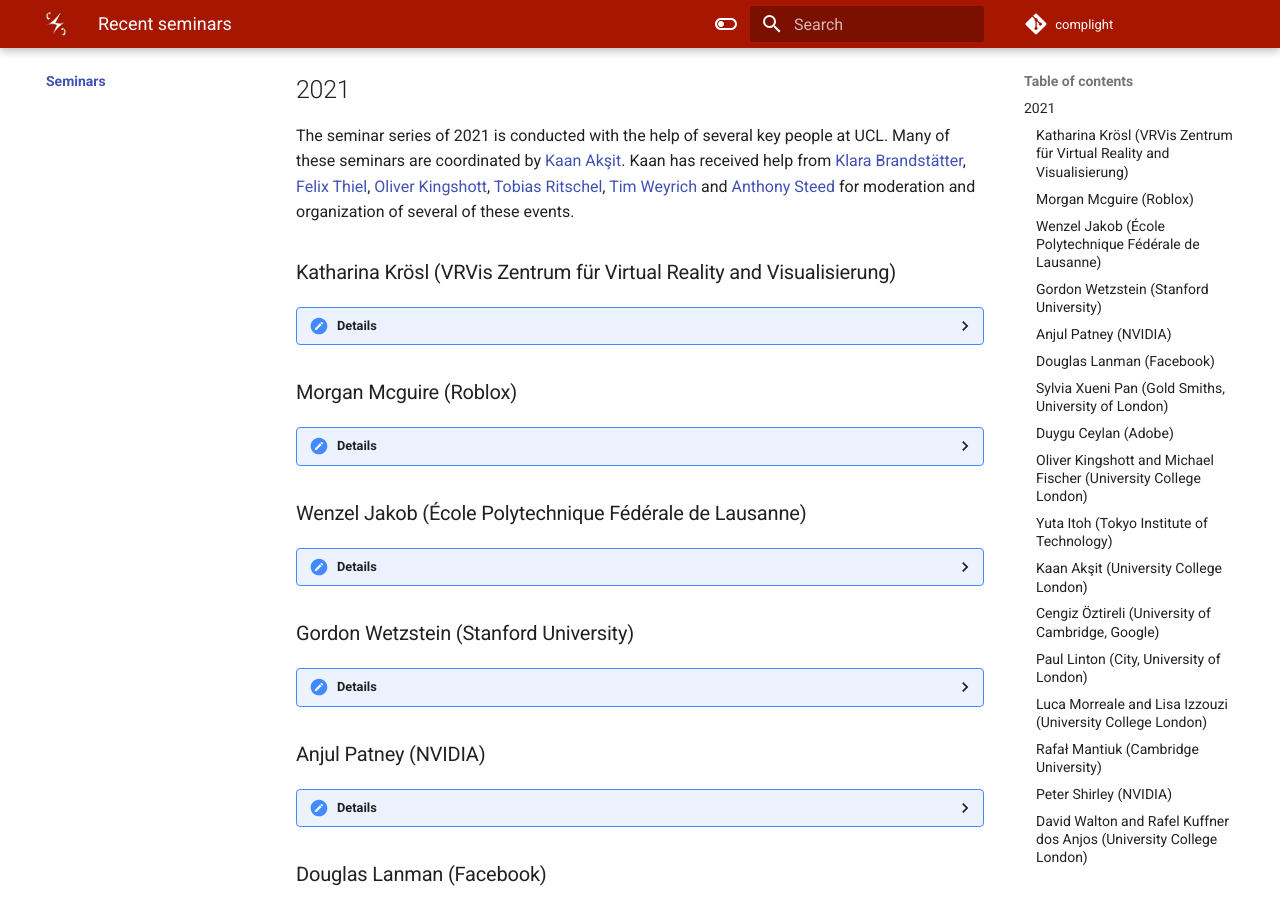
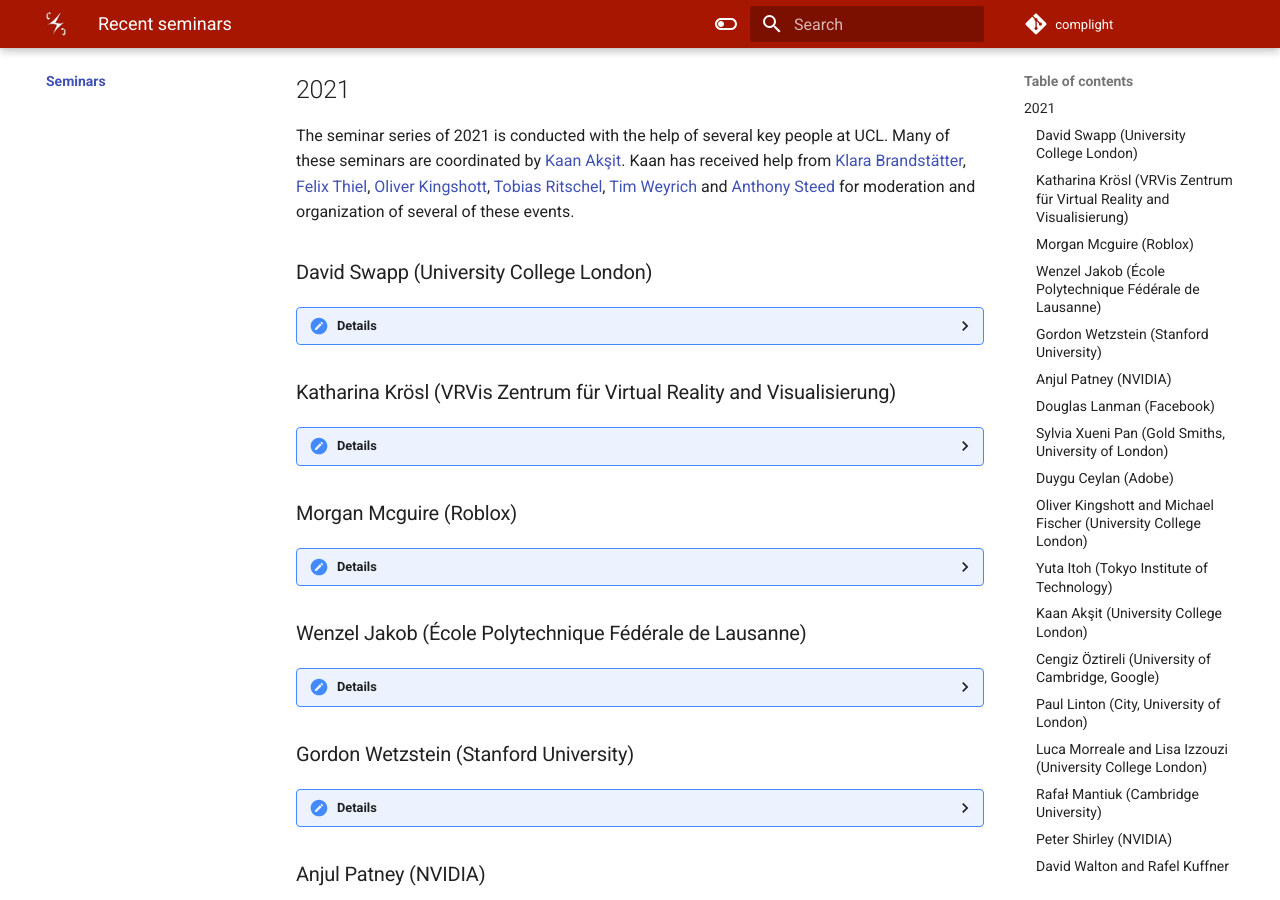
Before and after one commit to complight/complight.github.io, an MkDocs documentation site: the page built from docs/seminars/index.md, in a window 1280 px wide and 900 px high, scrolled down 423 px. Built offline with MkDocs 1.6.1 and Material for MkDocs 9.7.7, drawn with Linux system fonts in a browser that asks for light colours.

Commit message:
Adding David Swapp's talk to the seminar page.

```diff
--- a/docs/seminars/index.md
+++ b/docs/seminars/index.md
@@ -10,6 +10,17 @@ Overall, seminars are a blend of internal and external presenters.
 The seminar series of 2021 is conducted with the help of several key people at UCL.
 Many of these seminars are coordinated by [Kaan Akşit](https://kaanaksit.com).
 Kaan has received help from [Klara Brandstätter](https://www.linkedin.com/in/klara-brandst%C3%A4tter-79b72820b?lipi=urn%3Ali%3Apage%3Ad_flagship3_profile_view_base_contact_details%3BxbCdu1E4RmWqTPAsdCipMw%3D%3D), [Felix Thiel](https://www.linkedin.com/in/felix-thiel-97a22215a?lipi=urn%3Ali%3Apage%3Ad_flagship3_profile_view_base_contact_details%3BGgHpsDNOTWeGPFWcUC5M6A%3D%3D), [Oliver Kingshott](http://oliver.kingshott.com/), [Tobias Ritschel](https://www.homepages.ucl.ac.uk/~ucactri/), [Tim Weyrich](https://reality.cs.ucl.ac.uk/weyrich.html) and [Anthony Steed](https://wp.cs.ucl.ac.uk/anthonysteed/) for moderation and organization of several of these events.
+
+### David Swapp (University College London)
+??? Details
+    **Date:**
+    3th November 2021
+
+    **Presenters:** [David Swapp](http://www0.cs.ucl.ac.uk/staff/D.Swapp/), Senior Research Fellow at University College London
+
+    **Title:** Who are VR systems designed for?
+
+    **Watch:** [Recording (Password protected)](https://liveuclac-my.sharepoint.com/:v:/g/personal/ucackak_ucl_ac_uk/EVxGxcDUd9dFkge_K6yOkIMB0EgtYj6DGlZ-dFqOFCK1_w?e=Uj94I4)
 
 
 ### Katharina Krösl (VRVis Zentrum für Virtual Reality and Visualisierung)
```
